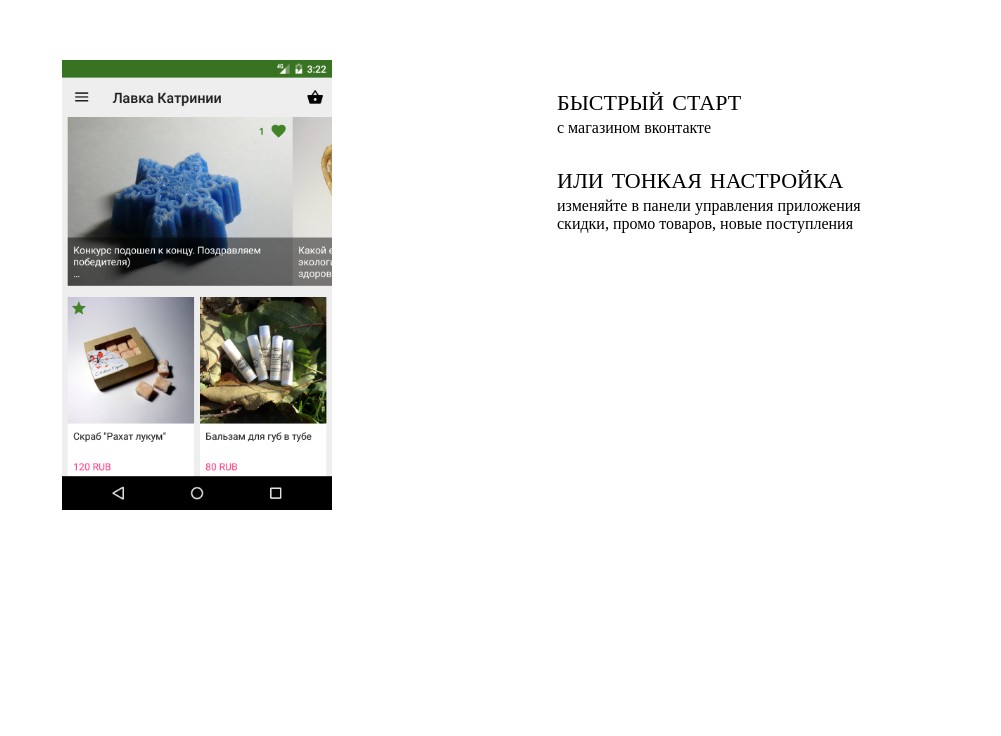
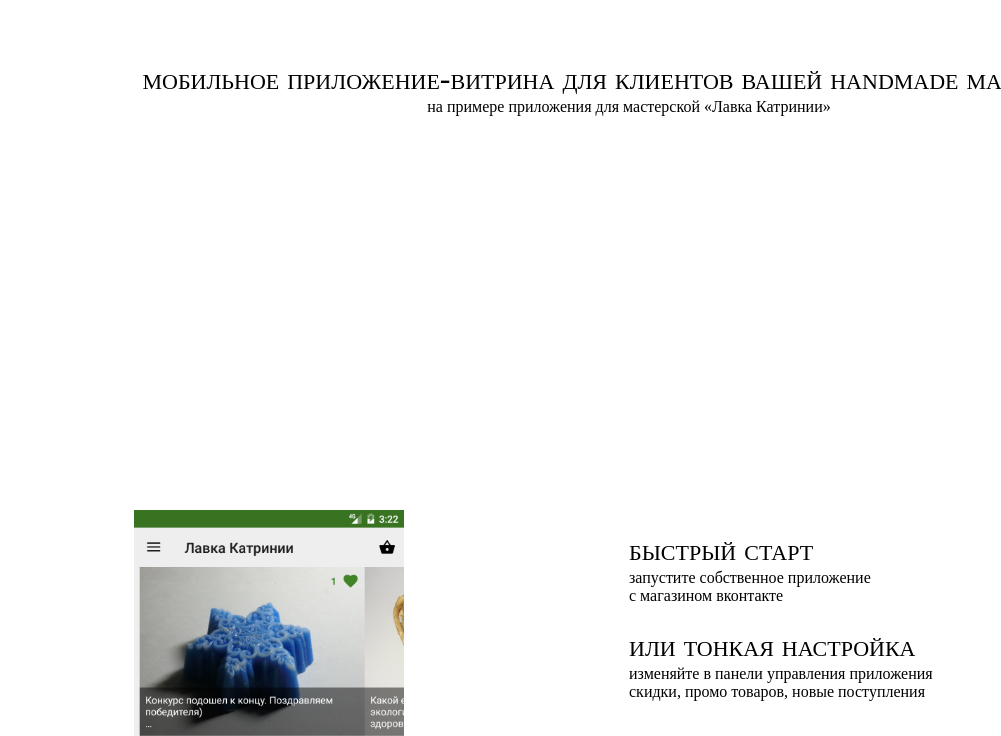
Before and after one commit to BlackDizel/BCWebsite, a plain HTML site: page appshop.html in a window 1280 px wide. Shown: the part 198-934 px from the top of the page, without its empty margins (279-1280 px from the left). Drawn offline with Linux system fonts and the light colour scheme.

Commit message:
add appshop title page

```diff
--- a/AppShop/style.css
+++ b/AppShop/style.css
@@ -1,7 +1,7 @@
 html, body{
 	min-width: 1800px;
 }
-.page_content{
+.header, .page_content{
 	width: 80%;
 	margin-right: auto;
 	margin-left: auto;
@@ -10,8 +10,12 @@ html, body{
 	clear: both;
 	height: 450px;
 }
+.header{
+	text-align: center;
+	height: 200px;
+}
 .page_content div{
-	width: 40%;
+	width: 50%;
 	position: relative;
 	float: left;
 }
@@ -26,7 +30,10 @@ html, body{
 	margin-left: 10px;
 }
 .page_content__text{
-	margin-left: 5%;
+}
+a{
+	text-decoration: none;
+	color: inherit;
 }
 h1{
 	font-variant: small-caps;
--- a/appshop.html
+++ b/appshop.html
@@ -1,20 +1,26 @@
 <!DOCTYPE html>
 <html>
 <head>
-	<title>byetrs — App Shop</title>
+	<title>byters — App Shop</title>
 	<meta charset="utf-8">
 	<link rel="stylesheet" type="text/css" href="AppShop/style.css">
 
 </head>
 <body>
-
+<header class="header">
+	<h1>
+		мобильное приложение-витрина для клиентов вашей handmade мастерской
+	</h1>
+	<p>на примере приложения для мастерской <a href="https://vk.com/katriniya_group">«Лавка Катринии»</a></p>
+</header>
 <div class="page_content">
 	<div class="page_content__img">
 		<img src="AppShop/img/1.png">
 	</div>
 	<div class="page_content__text">
 		<h1>быстрый старт</h1>
-		<p>с магазином вконтакте</p>
+		<p>запустите собственное приложение
+с магазином вконтакте</p>
 		<h1>или тонкая настройка</h1>
 		<p>изменяйте в панели управления приложения
 скидки, промо товаров, новые поступления</p>
@@ -84,8 +90,8 @@ splash-screen и даже экран ошибки</p>
 	</div>
 	<div class="page_content__text">
 		<h1>промо-кампании</h1>
-		<p>продвигайте товары через push-нотификации.
-Переход на главную страницу приложения,
+		<p>продвигайте товары через push-нотификации:
+переход на главную страницу приложения,
 на страницу конкретного товара,
 в категорию товаров.</p>
 	</div>
@@ -121,10 +127,10 @@ splash-screen и даже экран ошибки</p>
 	<div class="page_content__text">
 		<h1>варианты приобретения</h1>
 		<p>лицензирование в виде процента
-с оплат в приложении,</p>
+с оплат в приложении</p>
 		<h1>или</h1>
 		<p>лицензирование в виде помесячной
-фиксированной оплаты,</p>
+фиксированной оплаты</p>
 		<h1>или</h1>
 		<p>покупка системы под ключ</p>
 	</div>
```
